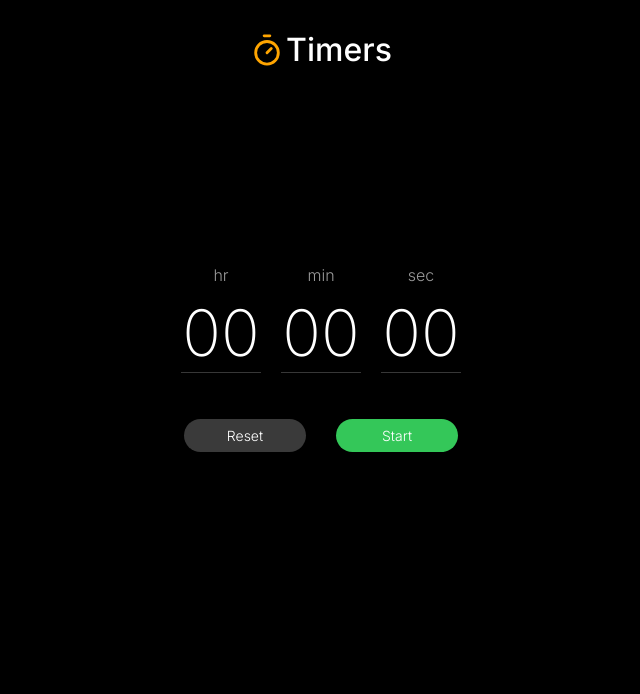
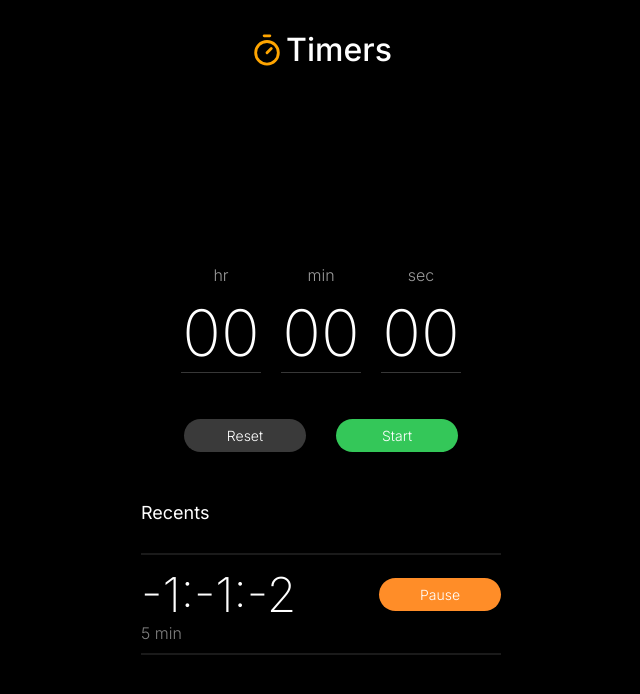
Before and after one commit to arturvas/timer, a React (Vite) app: page / in a window 1280 px wide. Both pictures are taken after a click on the button "Start". Shown: the top 694 px of the page, without its empty margins (319-959 px from the left). Built offline with nearby package versions, Linux system fonts and the light colour scheme.

Commit message:
feat: implemented Timer.jsx component, which is the time counter dah

```diff
--- a/src/components/Timer.jsx
+++ b/src/components/Timer.jsx
@@ -1,5 +1,46 @@
-function Timer() {
-  return null;
+import { useState, useEffect } from 'react';
+
+function Timer({ initialSeconds }) {
+  const [timeLeft, setTimeLeft] = useState(initialSeconds);
+  const [formatedTime, setFormatedTime] = useState('');
+
+  function formatTimer() {
+    const h = Math.floor(timeLeft / 3600);
+    const m = Math.floor((timeLeft % 3600) / 60);
+    const s = timeLeft % 60;
+
+    const time = `${h}:${m}:${s}`;
+    console.log(timeLeft);
+
+    return time;
+  }
+
+  useEffect(() => {
+    const interval = setTimeout(() => {
+      setTimeLeft(timeLeft - 1);
+    }, 1000);
+    if (timeLeft === 0) {
+      clearTimeout(interval);
+    }
+  }, [timeLeft]);
+
+  useEffect(() => {
+    const timeFormated = formatTimer();
+    setFormatedTime(timeFormated);
+  }, [timeLeft]);
+
+  return (
+    <section>
+      <h2 className={'recents-title'}>Recents</h2>
+      <div className="line-top" />
+      <div className="display">
+        <time>{formatedTime}</time>
+        <button className="btn-pause">Pause</button>
+      </div>
+      <time className="time-description">5 min</time>
+      <div className="line-bot" />
+    </section>
+  );
 }
 
 export default Timer;
```
